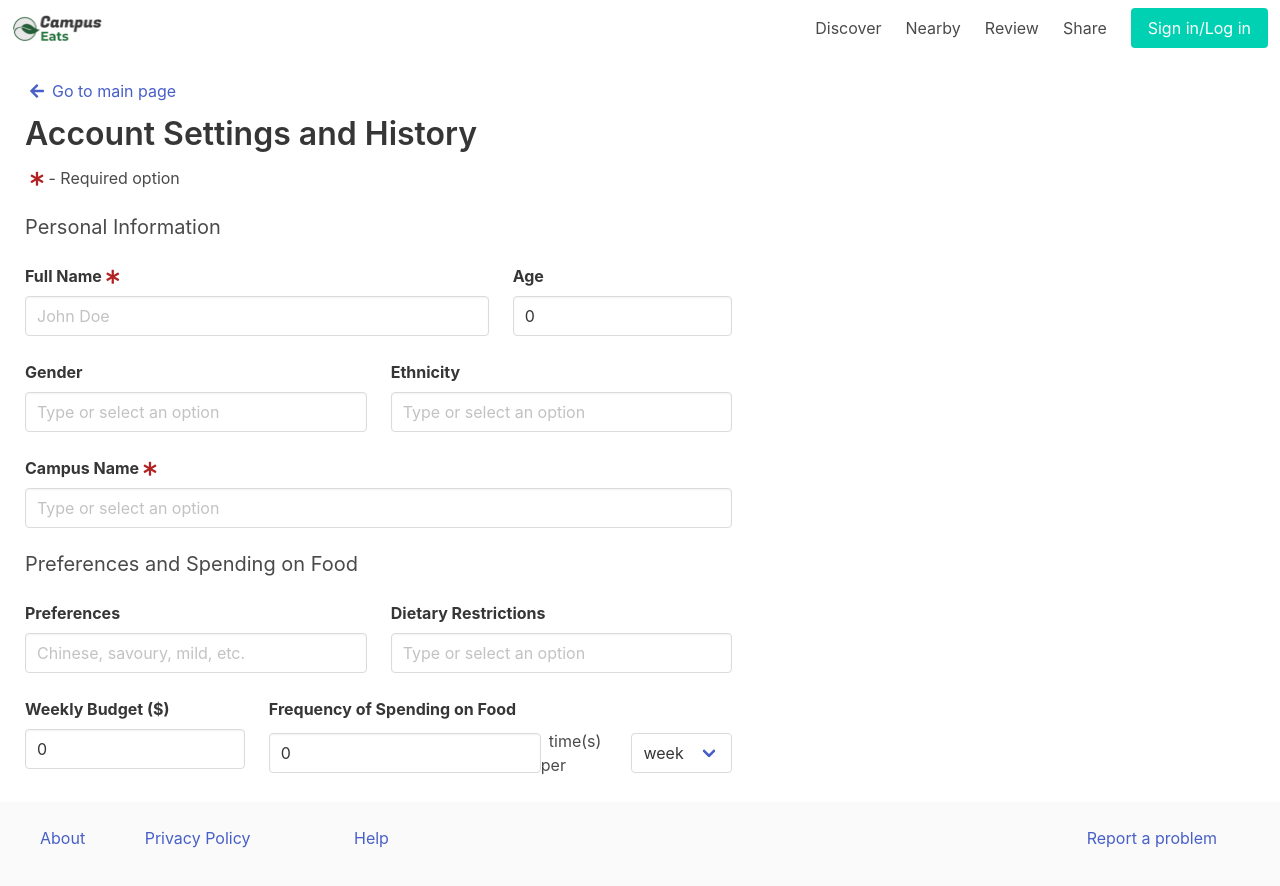
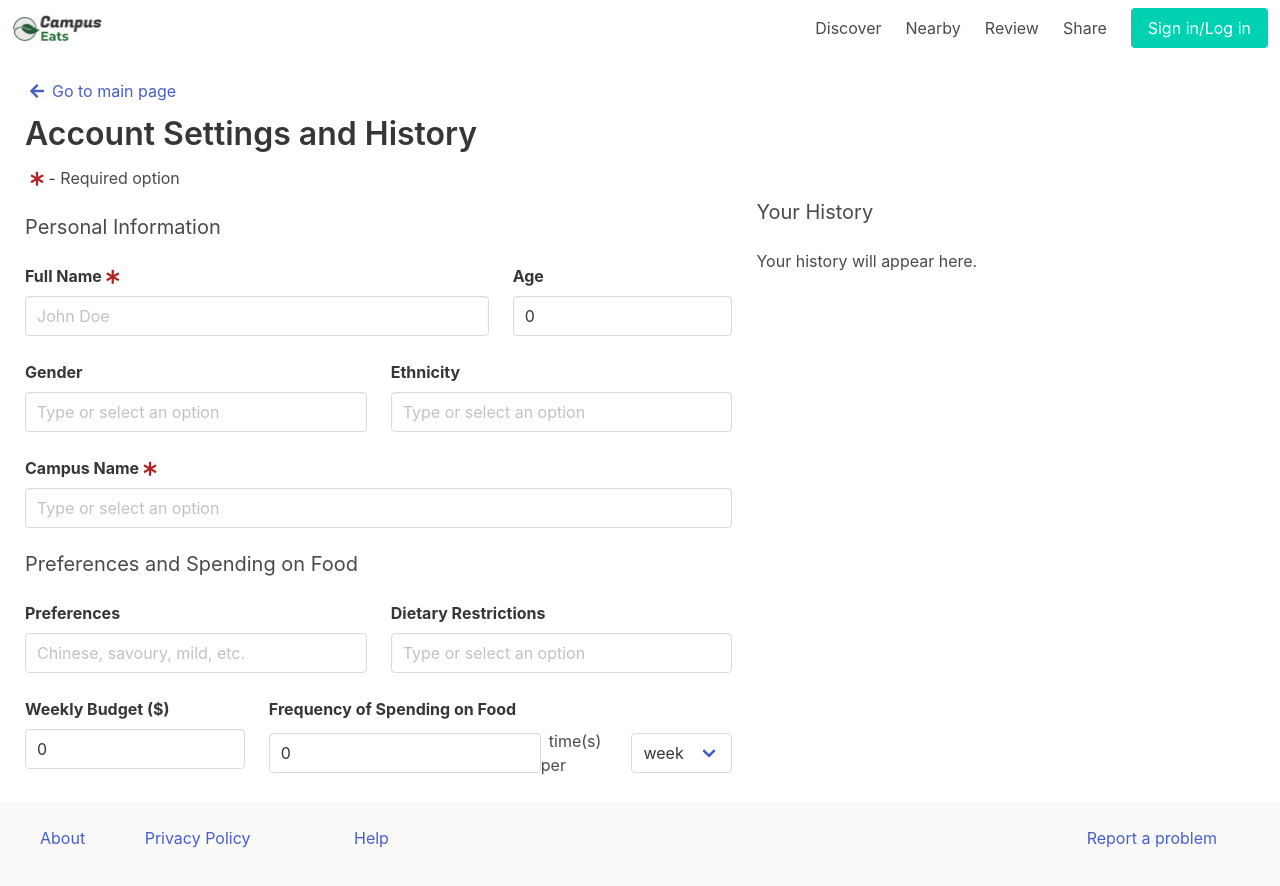
Before and after one commit to Sujan-Kandeepan/CampusEats, a React (Create React App) app: page /settings in a window 1280 px wide. Shown: the top 886 px of the page. Built offline with nearby package versions, Linux system fonts and the light colour scheme.

Commit message:
Added account history

```diff
--- a/src/Settings.js
+++ b/src/Settings.js
@@ -14,6 +14,88 @@ import './Settings.css';
 
 export default class Settings extends React.Component {
     render() {
+        let restaurants = [
+            {
+                "id": 1,
+                "name": "Creation X"
+            },
+            {
+                "id": 2,
+                "name": "Williams Cafe"
+            },
+            {
+                "id": 3,
+                "name": "Willy Dog McMaster"
+            },
+            {
+                "id": 4,
+                "name": "Pinks Burgers"
+            },
+            {
+                "id": 5,
+                "name": "Mr. Gao"
+            }
+        ];
+
+        let reviews = [
+            {
+                "id": 1,
+                "username": "johndoe",
+                "name": "John Doe",
+                "restaurant_id": 1,
+                "comment": "Great and fast service",
+                "rating": 3,
+                "time": 30
+            },
+            {
+                "id": 2,
+                "username": "tobyf1",
+                "name": "Tobby Fang",
+                "restaurant_id": 1,
+                "comment": "Annoying staff",
+                "rating": 3,
+                "time": 40
+            },
+            {
+                "id": 3,
+                "username": "caretteT",
+                "name": "Carette T",
+                "restaurant_id": 2,
+                "comment": "Friendly Service",
+                "rating": 5,
+                "time": 50
+            },
+            {
+                "id": 4,
+                "username": "alien",
+                "name": "Alice Long",
+                "restaurant_id": 3,
+                "comment": "Great Value",
+                "rating": 3,
+                "time": 55
+            }
+        ];
+
+        let history = reviews
+            .filter(r => r.username === this.props.existingUserInfo.username)
+            .sort((r1, r2) => r1.time - r2.time)
+            .map(r =>
+                <div>
+                    <p>
+                        {r.time} minutes ago - left a review on&nbsp;
+                        <strong>
+                            {restaurants.find(rs => r.id === rs.id).name}
+                        </strong>
+                    </p>
+                    <p>
+                        <small>
+                            {[...Array(r.rating).keys()].map(_ => <span>&#9733;</span>)}
+                            &nbsp;-&nbsp;&ldquo;{r.comment}&rdquo;
+                        </small>
+                    </p>
+                    <br />
+                </div>);
+
         return (
             <React.Fragment>
                 <Header></Header>
@@ -32,6 +114,11 @@ export default class Settings extends React.Component {
                             <div className="column is-7" id="settings">
                                 <UserSettings existingUserInfo={this.props.existingUserInfo} updateUserInfo={this.props.updateUserInfo} />
                             </div>
+                            <div className="column is-5">
+                                <h2 className="subtitle">Your History</h2>
+                                {history.length === 0 && <p>Your history will appear here.</p>}
+                                {history}
+                            </div>
                         </div>
                     </form>
                 </div>
```
